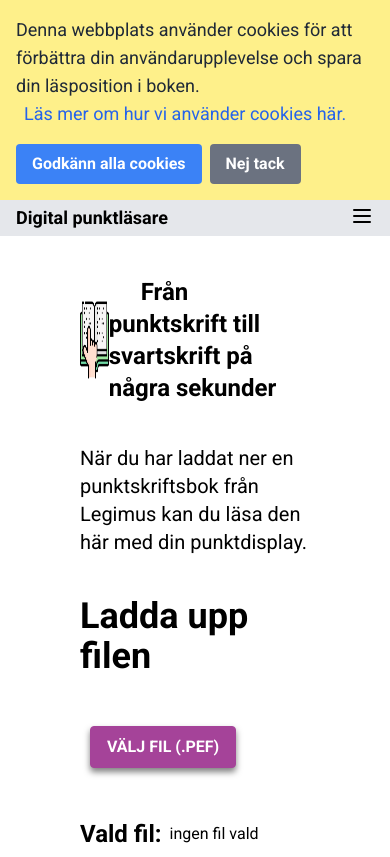
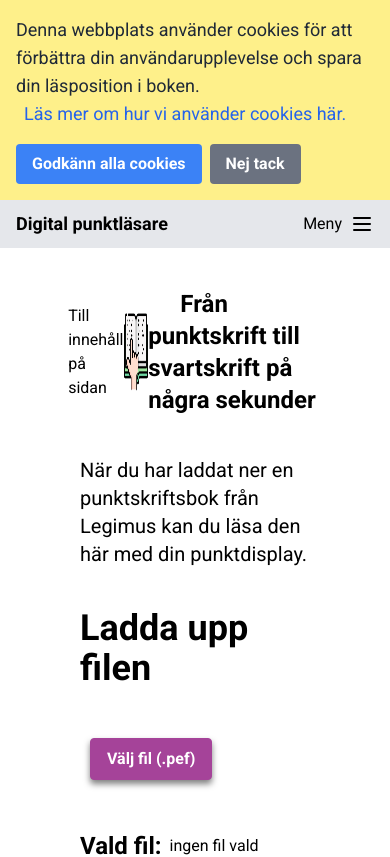
Before and after one commit to brownbeardeveloper/pef-reader-SE-version, a React (Create React App) app: page / in a window 390 px wide. Shown: the top 857 px of the page. Built offline with nearby package versions, Linux system fonts and the light colour scheme.

Commit message:
Made a small adjustment for better UX

```diff
--- a/src/components/header.jsx
+++ b/src/components/header.jsx
@@ -3,6 +3,10 @@ import brailleIcon from '../media/braille-icon.png';
 export default function Header() {
   return (
     <header className="flex items-center justify-center mb-10">
+
+      <div>
+        <a href="#MainContentArea" className=''>Till innehåll på sidan</a>
+      </div>
 
       <div className='h-20 w-20'>
         <img src={brailleIcon} className="w-full h-full" alt="Punktskriftsikon" />
--- a/src/components/navbar.jsx
+++ b/src/components/navbar.jsx
@@ -1,7 +1,7 @@
 export default function Navbar() {
 
   return (
-    <head className="flex justify-between px-4 py-1 mx-auto bg-gray-200">
+    <header className="flex justify-between items-center px-4 py-1 mx-auto bg-gray-200">
 
       <div>
         <span className="text-lg font-bold">Digital punktläsare</span>
@@ -12,7 +12,8 @@ export default function Navbar() {
         <a href="https://mtm.se/om-oss/" title="Länk till Myndigheten för tillgänliga medier" className="hover:text-purple-500 transition duration-200 ease-in-out">Om oss</a>
       </div>
 
-      <div className="flex lg:hidden">
+      <button className="flex items-center lg:hidden">
+          <p className="m-2">Meny</p>
           <svg
             xmlns="http://www.w3.org/2000/svg"
             className="w-6 h-6"
@@ -27,7 +28,8 @@ export default function Navbar() {
               d="M4 6h16M4 12h16M4 18h16"
             />
           </svg>
-      </div>
-    </head>
+      </button>
+
+    </header>
   )
 }
--- a/src/components/read-mode-flow.jsx
+++ b/src/components/read-mode-flow.jsx
@@ -113,7 +113,7 @@ export default function ReadMode({ cookiePermission, savedRowIndex, setSavedRowI
                     <div className="flex flex-wrap">
 
                       {page.rows.map((row, l) => (
-                      <p key={`row-${i}-${j}-${k}-${l}`} id={`row-${i}-${j}-${k}-${l}`} onClick={() => handleClickRow(i, j, k, l)}
+                      <span key={`row-${i}-${j}-${k}-${l}`} id={`row-${i}-${j}-${k}-${l}`} onClick={() => handleClickRow(i, j, k, l)}
                         className={(`row-${i}-${j}-${k}-${l}` === savedRowIndex) && "bg-yellow-300"}>
                         {translateText ?
                           brailleTranslator(filterUnnecessarySentence(row))
@@ -121,7 +121,7 @@ export default function ReadMode({ cookiePermission, savedRowIndex, setSavedRowI
                           filterUnnecessarySentence(row)
                         }
                         {<span>&nbsp;</span>}
-                      </p>
+                      </span>
                       ))}
                     </div>
                   }
@@ -183,9 +183,9 @@ export default function ReadMode({ cookiePermission, savedRowIndex, setSavedRowI
           const pageNumber = parseInt(e.target.elements.goToPage.value, 10);
           handleScrollToPageIndex(pageNumber);
         }}>
-          <label htmlFor="goToPage">Hoppa till sida: </label>
+          <label htmlFor="goToPage">Ange ett sidnummer: </label>
           <input className="border rounded" id="goToPage" type="number" min="1" max={maxPageIndex - 1} required />
-          <button type="submit" className="button">ENTER</button>
+          <button type="submit" className="button">Gå till</button>
         </form>
       </div>
     </main>
--- a/src/components/read-mode-page.jsx
+++ b/src/components/read-mode-page.jsx
@@ -107,7 +107,7 @@ export default function ReadMode({ savedRowIndex, setSavedRowIndex, cookiePermis
 
               k = manipulatePageIndexToRemoveUnnecessaryPages(sectionPages, k);
               const page = sectionPages[k]
-              const thisPageIndex = pageIndex+1;
+              const thisPageIndex = pageIndex + 1;
               pageIndex++;
 
               const pageElement = page && (
@@ -119,7 +119,7 @@ export default function ReadMode({ savedRowIndex, setSavedRowIndex, cookiePermis
                   {page && page.rows &&
                     page.rows.map((row, l) => (
                       <div key={`row-${i}-${j}-${k}-${l}`} onClick={() => handleClickRow(i, j, k, l)}>
-                        <p id={`row-${i}-${j}-${k}-${l}`}
+                        <span id={`row-${i}-${j}-${k}-${l}`}
                           className={(`row-${i}-${j}-${k}-${l}` === savedRowIndex) && "bg-yellow-300"}>
 
                           {showOnlyNecessaryRows ? (
@@ -134,7 +134,7 @@ export default function ReadMode({ savedRowIndex, setSavedRowIndex, cookiePermis
                               row
                           )
                           }
-                        </p>
+                        </span>
                       </div>
                     ))}
                 </div>
@@ -225,8 +225,9 @@ export default function ReadMode({ savedRowIndex, setSavedRowIndex, cookiePermis
           Till startsidan
         </button>
 
+        { /* remove this later  */}
         <button onClick={() => setShowOnlyNecessaryRows(!showOnlyNecessaryRows)} className="button">
-          Hoppa över onödiga rader
+          Hoppa över tomma rader
         </button>
       </div>
 
@@ -236,9 +237,10 @@ export default function ReadMode({ savedRowIndex, setSavedRowIndex, cookiePermis
           const pageIndex = parseInt(e.target.elements.goToPage.value, 10);
           setJumpToPage(pageIndex - 1);
         }}>
-          <label htmlFor="goToPage">Hoppa till sida: </label>
+          {/* # add <p>the current page number: {currentPageNumber}</p> */}
+          <label htmlFor="goToPage">Ange ett sidnummer: </label>
           <input id="goToPage" type="number" min="1" max={maxPageIndex + 1} required className="border rounded" />
-          <button type="submit" className="button">ENTER</button>
+          <button type="submit" className="button">Gå till</button>
         </form>
 
       </div>
--- a/src/styles/main.css
+++ b/src/styles/main.css
@@ -12,7 +12,6 @@ main .button {
     border: 1px solid #A54399;
     padding: 8px 16px;
     border-radius: 4px;
-    text-transform: uppercase;
     font-weight: bold;
     box-shadow: 0 4px 6px rgba(0, 0, 0, 0.5);
     transition: all 200ms ease;
```
Lines whose indentation alone changed are shown as unchanged.
